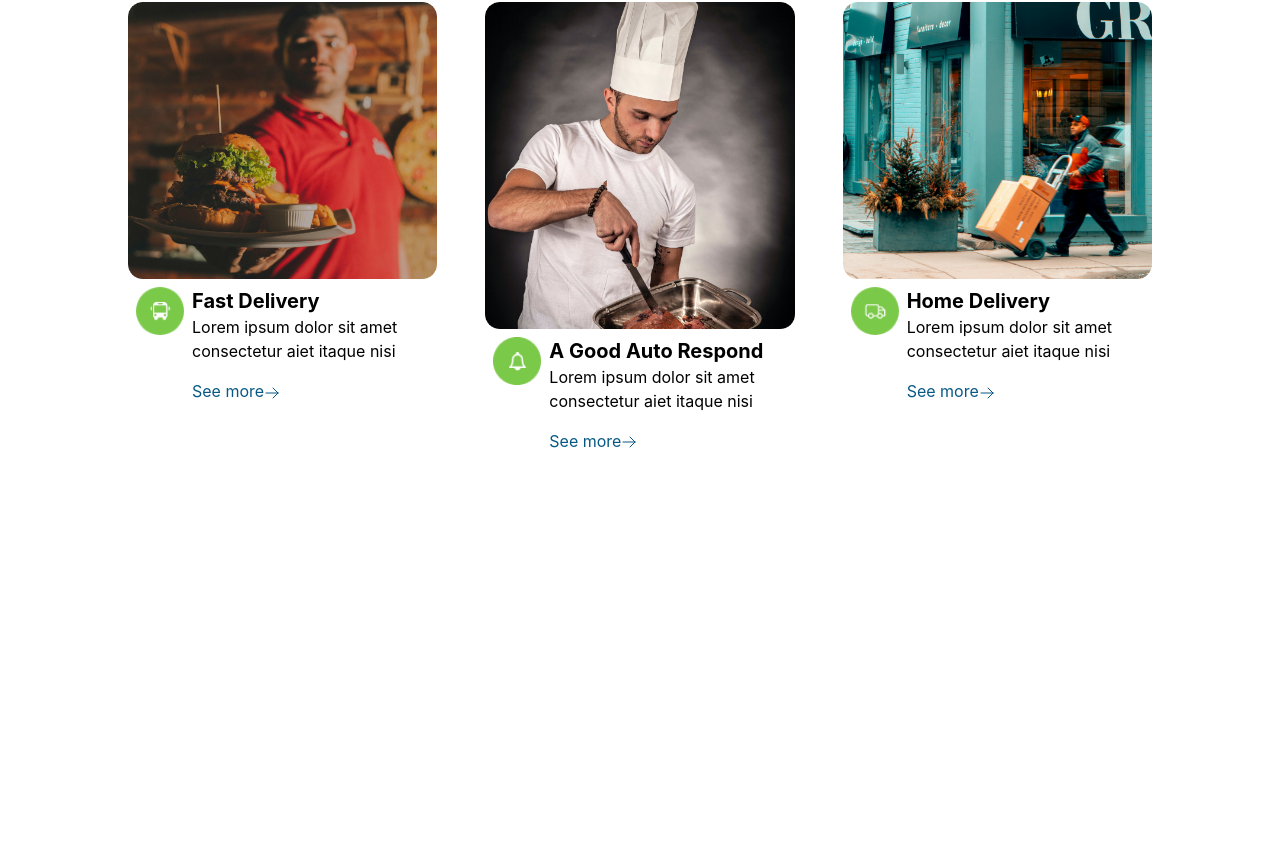
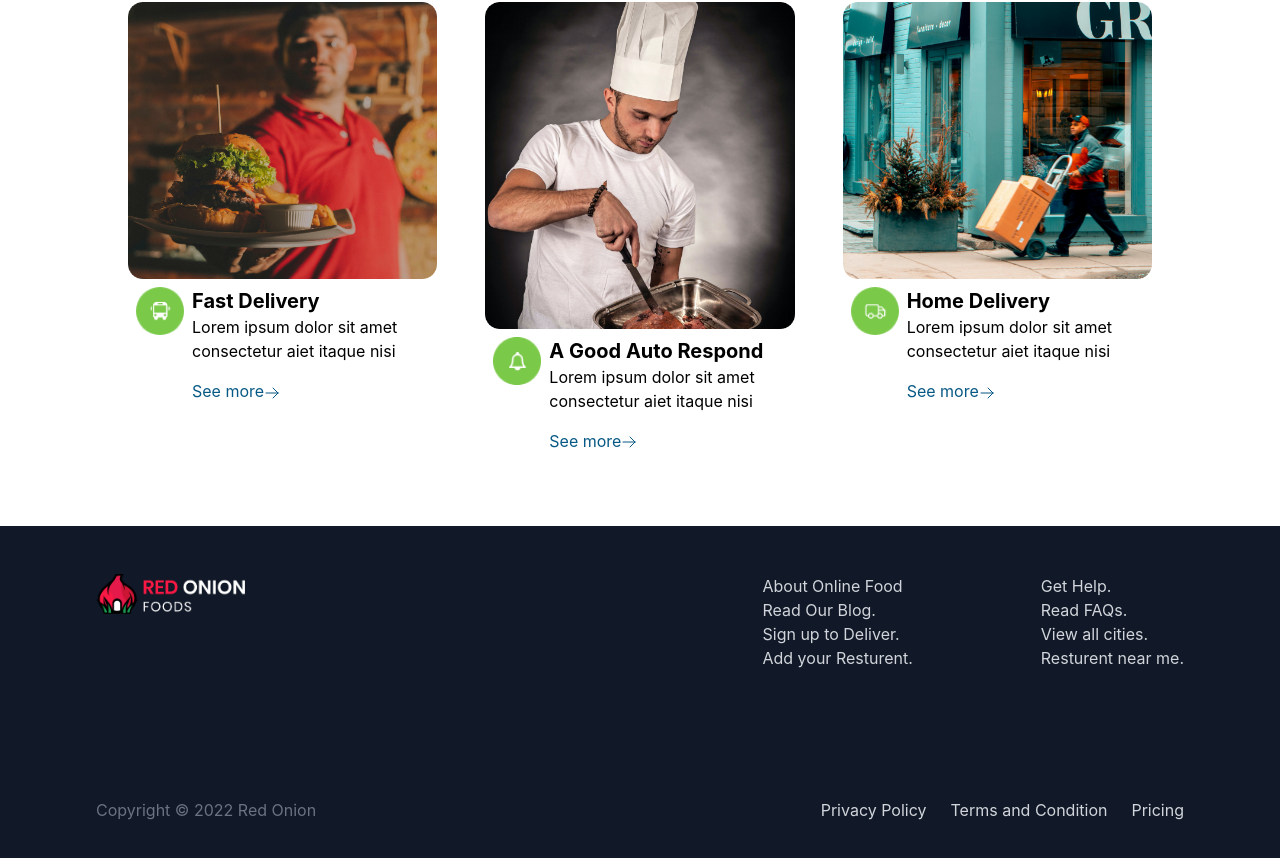
Before and after one commit to osama2kabdullah/red-onion, a React (Create React App) app: page / in a window 1280 px wide. Shown: the part 1856-2714 px from the top of the page. Before the commit the page ends 2382 px from the top, so only its background shows below. Built offline with nearby package versions, Linux system fonts and the light colour scheme.

Commit message:
footer complete

```diff
--- a/src/App.js
+++ b/src/App.js
@@ -2,12 +2,14 @@ import logo from './logo.svg';
 import './App.css';
 import Header from './Pages/shared/Header';
 import Home from './Pages/Home/Home';
+import Footer from './Pages/shared/Footer';
 
 function App() {
   return (
     <div>
       <Header></Header>
       <Home></Home>
+      <Footer></Footer>
     </div>
   );
 }
--- /dev/null
+++ b/src/Pages/shared/Footer.js
@@ -0,0 +1,38 @@
+import React from 'react';
+import logo from '../../images/logo.png'
+
+const Footer = () => {
+    const date = new Date();
+    const year = date.getFullYear();
+    return (
+        <div className='bg-gray-900 text-gray-300 px-24 pt-12'>
+            <div className='flex justify-between'>
+            <img className="h-10" src={logo} alt="" />
+                <div className='flex gap-32'>
+                    <div>
+                        <p>About Online Food</p>
+                        <p>Read Our Blog.</p>
+                        <p>Sign up to Deliver.</p>
+                        <p>Add your Resturent.</p>
+                    </div>
+                    <div>
+                        <p>Get Help.</p>
+                        <p>Read FAQs.</p>
+                        <p>View all cities.</p>
+                        <p>Resturent near me.</p>
+                    </div>
+                </div>
+            </div>
+            <div className='flex justify-between mt-32 pb-12'>
+                <p className='text-gray-500'>Copyright &copy; {year} Red Onion</p>
+                <div className='flex gap-6'>
+                    <p>Privacy Policy</p>
+                    <p>Terms and Condition</p>
+                    <p>Pricing</p>
+                </div>
+            </div>
+        </div>
+    );
+};
+
+export default Footer;
```
